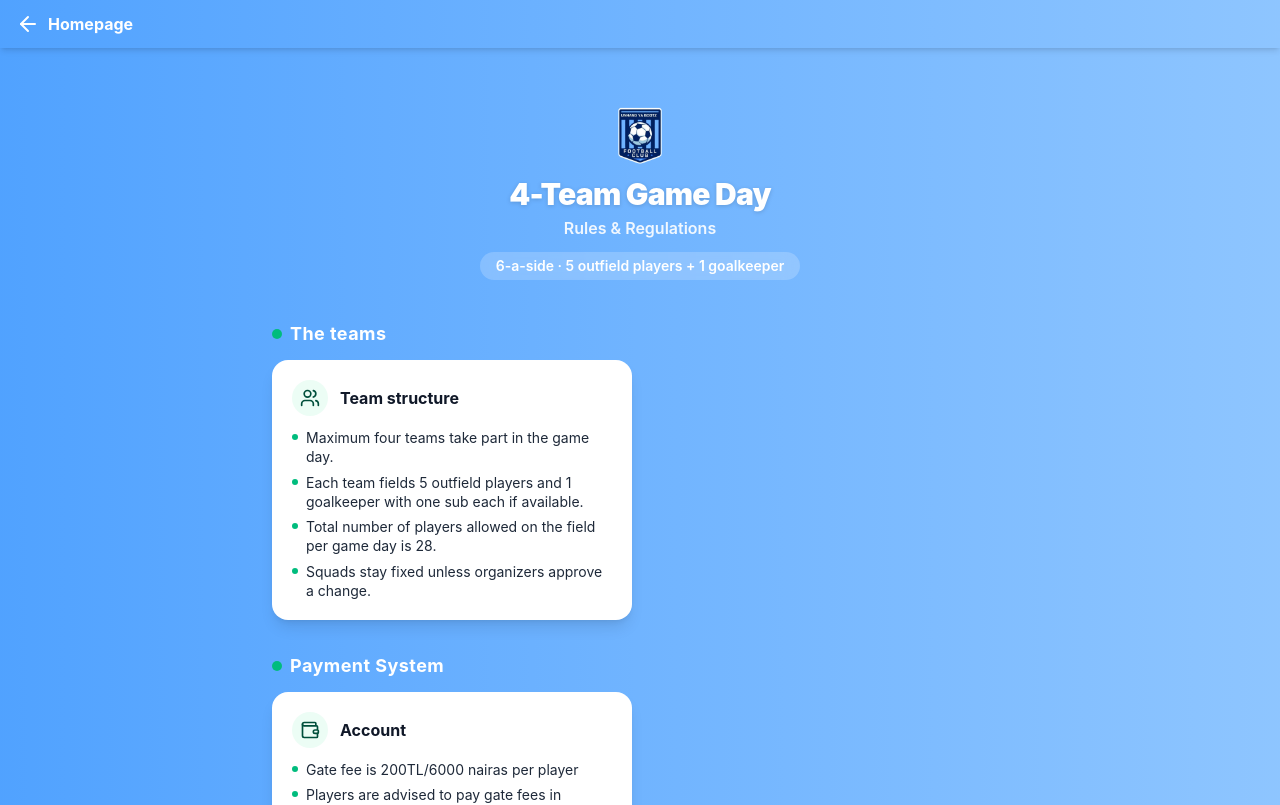
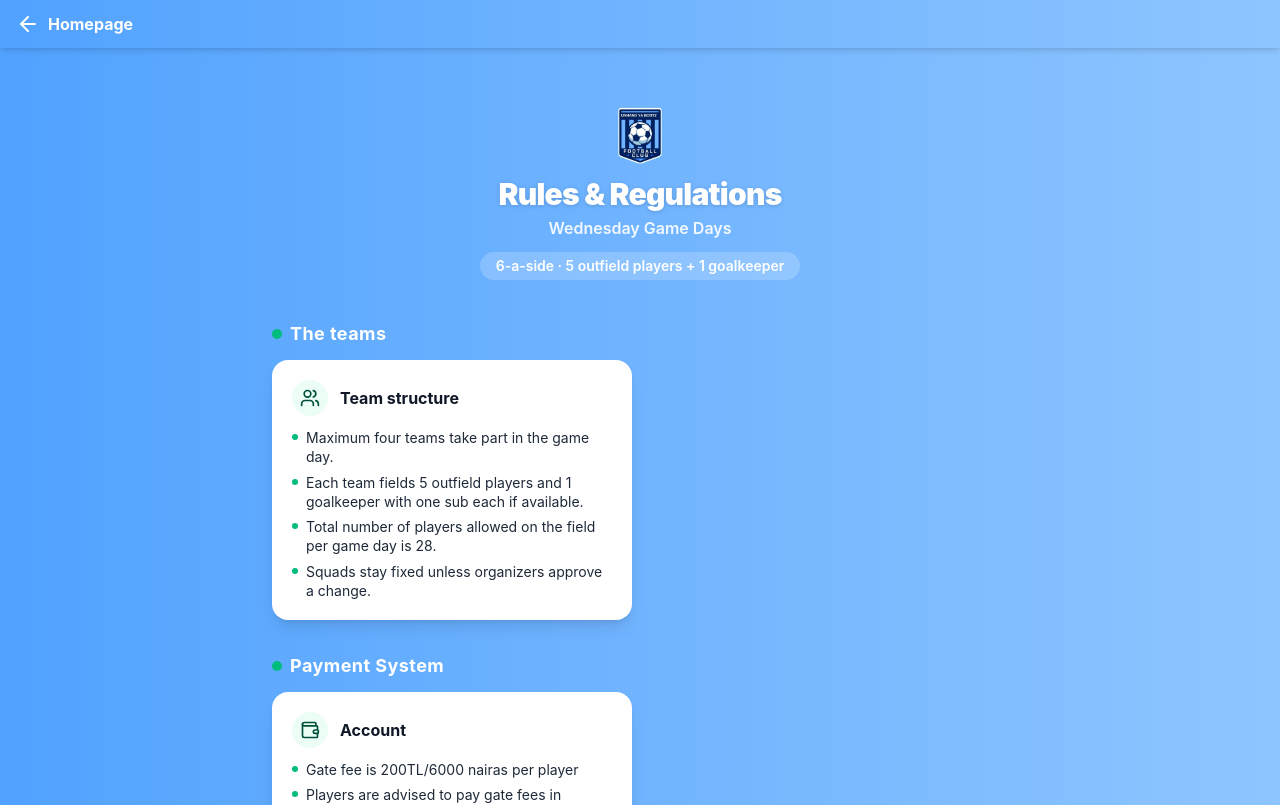
Before and after one commit to Moonboy432/uybwebapp, a React (Vite) app: page /rules in a window 1280 px wide. Shown: the top 805 px of the page. Built offline with nearby package versions, Linux system fonts and the light colour scheme; no server answers.

Commit message:
rules edited

```diff
--- a/src/Landing/Rules.jsx
+++ b/src/Landing/Rules.jsx
@@ -252,10 +252,10 @@ export default function Event() {
             />
           </div>
           <h1 className="text-3xl font-black tracking-tight drop-shadow-sm">
-            4-Team Game Day
+            Rules & Regulations
           </h1>
           <p className="text-white/90 font-semibold mt-1">
-            Rules &amp; Regulations
+            Wednesday Game Days
           </p>
           <span className="mt-3 inline-block bg-white/20 backdrop-blur-sm text-white text-sm font-semibold px-4 py-1 rounded-full">
             6-a-side · 5 outfield players + 1 goalkeeper
```
